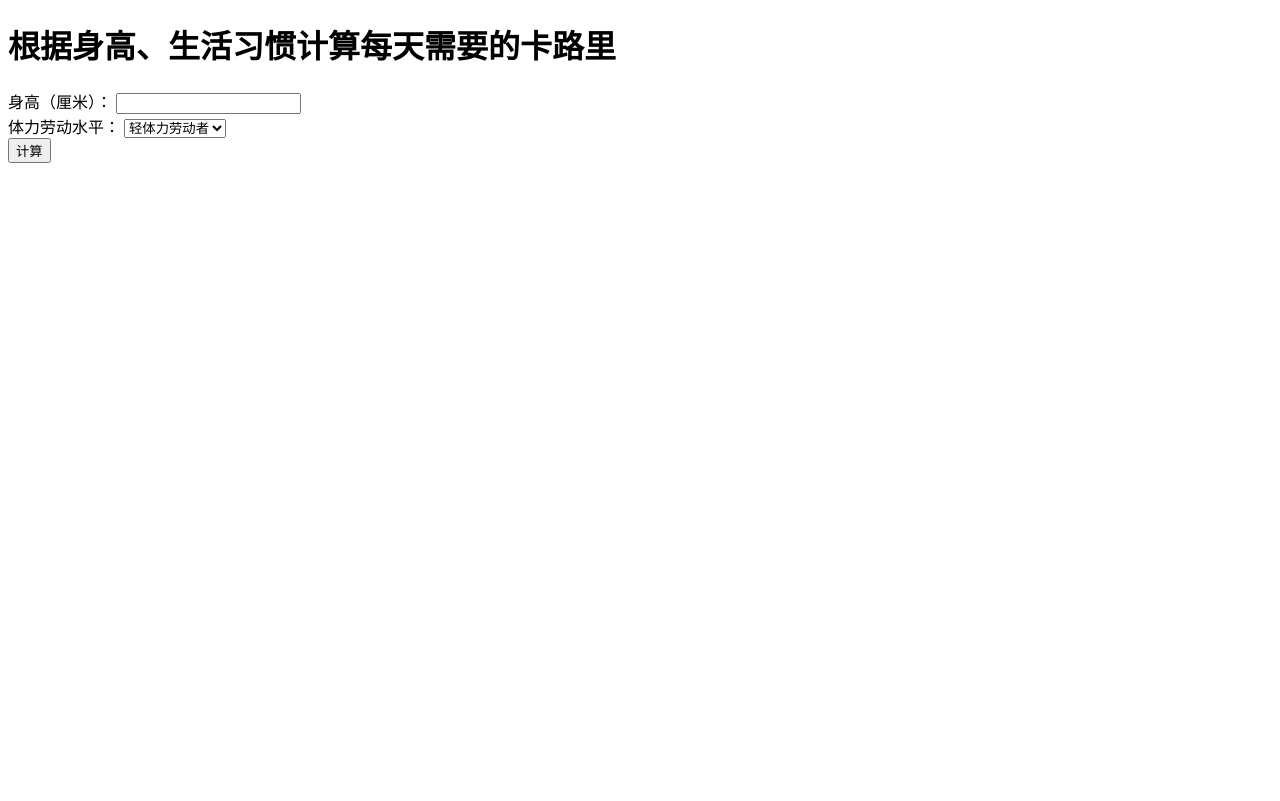
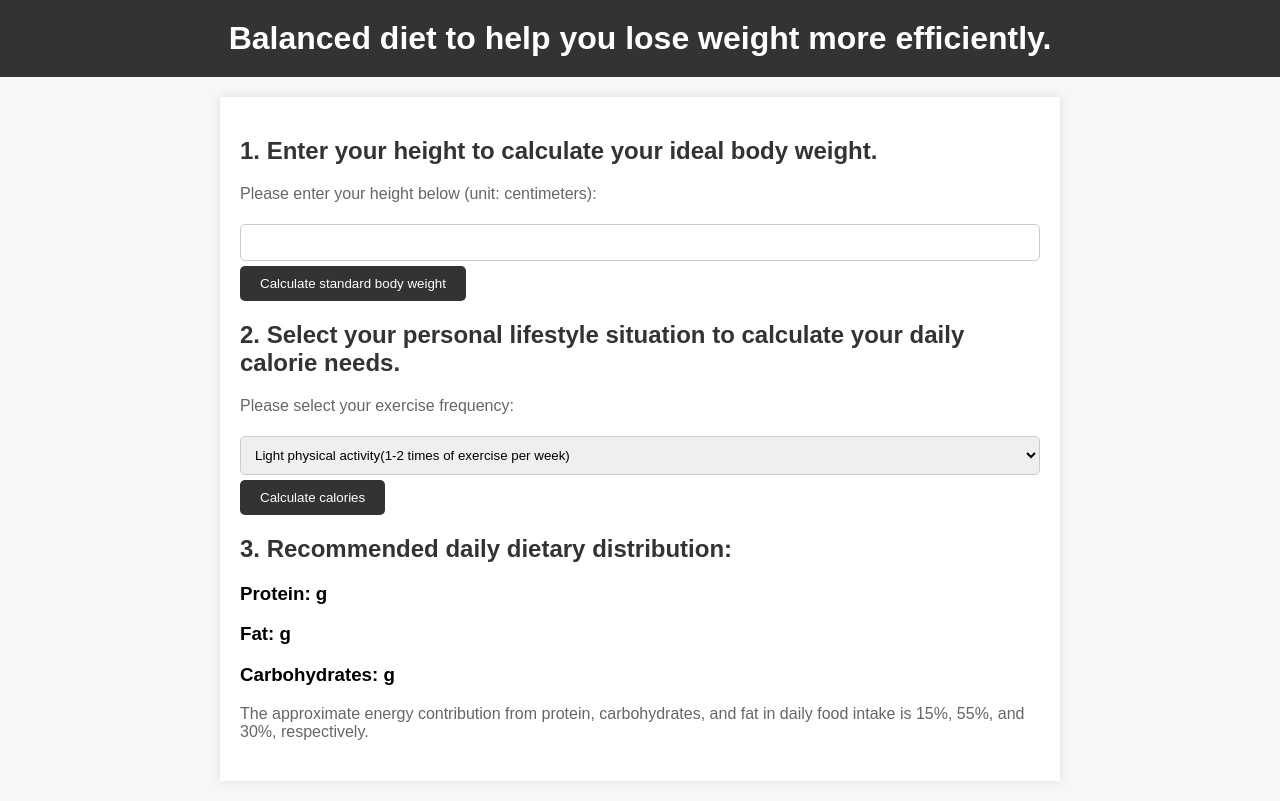
Before and after one commit to underwoodxie/first-vercel, a Flask app: page / in a window 1280 px wide. Before the commit the page ends 163 px from the top, so only its background shows below. Run offline with Flask 3, Linux system fonts and the light colour scheme.

Commit message:
更新代码

```diff
--- a/api/main.py
+++ b/api/main.py
@@ -13,5 +13,7 @@ def sitemap():
     return send_file(sitemap_file_path, mimetype='text/xml')
 
 
+
+
 if __name__ == '__main__':
     app.run(debug=True)
--- a/templates/index.html
+++ b/templates/index.html
@@ -1,26 +1,124 @@
 <!DOCTYPE html>
-<html>
+<html lang="zh-CN">
 <head>
-  <title>计算你每天所需要的卡路里</title>
+    <meta charset="UTF-8">
+    <meta name="viewport" content="width=device-width, initial-scale=1.0">
+    <meta name="description" content="Based on your personal lifestyle habits, calculate the calories you need per day, advise you on your diet, and help you lose weight easily and naturally.">
+    <title>Lose Weight Naturally and Easily - Daily Calorie Calculator.</title>
+    <link rel="canonical" href="https://caloriecounter.cn/">
 </head>
+<style>
+    body {
+        font-family: Arial, sans-serif;
+        background-color: #f7f7f7;
+        margin: 0;
+        padding: 0;
+    }
+
+    header {
+        background-color: #333;
+        color: #fff;
+        padding: 20px;
+        text-align: center;
+    }
+
+    h1 {
+        margin: 0;
+    }
+
+    main {
+        max-width: 800px;
+        margin: 20px auto;
+        padding: 20px;
+        background-color: #fff;
+        box-shadow: 0px 0px 10px rgba(0, 0, 0, 0.1);
+    }
+
+    section {
+        margin-bottom: 20px;
+    }
+
+    h2 {
+        color: #333;
+    }
+
+    p {
+        color: #666;
+        margin-top: 0;
+    }
+
+    input[type="text"],
+    select {
+        width: 100%;
+        padding: 10px;
+        margin: 5px 0;
+        border: 1px solid #ccc;
+        border-radius: 5px;
+        box-sizing: border-box;
+    }
+
+    button {
+        background-color: #333;
+        color: #fff;
+        padding: 10px 20px;
+        border: none;
+        border-radius: 5px;
+        cursor: pointer;
+        transition: background-color 0.3s;
+    }
+
+    button:hover {
+        background-color: #555;
+    }
+
+    #standardWeightResult,
+    #dailyCaloriesResult {
+        font-weight: bold;
+        margin-top: 10px;
+    }
+
+    h3 {
+        margin-top: 10px;
+    }
+
+    span {
+        color: #009688; /* Teal color */
+    }
+
+
+
+</style>
 <body>
-  <h1>根据身高、生活习惯计算每天需要的卡路里</h1>
-  <form>
-    <label for="height">身高（厘米）：</label>
-    <input type="number" id="height">
-    <br>
-    <label for="activity-level">体力劳动水平：</label>
-    <select id="activity-level">
-      <option value="light">轻体力劳动者</option>
-      <option value="moderate">中体力劳动者</option>
-      <option value="heavy">重体力劳动者</option>
-      <option value="sedentary">长期卧床</option>
+    <header>
+        <h1>Balanced diet to help you lose weight more efficiently.</h1>
+    </header>
+    <main>
+        <section>
+            <h2>1. Enter your height to calculate your ideal body weight.</h2>
+            <p>Please enter your height below (unit: centimeters):</p>
+            <input type="text" id="heightInput">
+            <button onclick="calculateStandardWeight()">Calculate standard body weight</button>
+            <p id="standardWeightResult"></p>
+        </section>
+        <section>
+            <h2>2. Select your personal lifestyle situation to calculate your daily calorie needs.</h2>
+            <p>Please select your exercise frequency:</p>
+            <select id="activityLevel">
+                <option value="light">Light physical activity(1-2 times of exercise per week)</option>
+                <option value="moderate">Moderate physical activity(3-4 times of exercise per week)</option>
+                <option value="sedentary">Sedentary lifestyle</option>
             </select>
-    <br>
-    <input type="submit" value="计算">
-  </form>
-  <br>
-  <div id="results"></div>
+            <button onclick="calculateDailyCalories()">Calculate calories</button>
+            <p id="dailyCaloriesResult"></p>
+        </section>
+        <section>
+            <h2>3. Recommended daily dietary distribution:</h2>
+            <h3>Protein:<span id="protein"></span> g</h3>
+            <h3>Fat:<span id="fat"></span> g</h3>
+            <h3>Carbohydrates: <span id="carbohydrate"></span> g</h3>
+            <p>The approximate energy contribution from protein, carbohydrates, and fat in daily food intake is 15%, 55%, and 30%, respectively.</p>
+        </section>
+    </main>
     <div style="display:none">
     <!-- Google tag (gtag.js) -->
     <script async src="https://www.googletagmanager.com/gtag/js?id=G-P1ZDL908XR"></script>
@@ -28,82 +126,47 @@
       window.dataLayer = window.dataLayer || [];
       function gtag(){dataLayer.push(arguments);}
       gtag('js', new Date());
-
       gtag('config', 'G-P1ZDL908XR');
     </script>
   </div>
     <script>
-    // 获取表单元素
-    const heightInput = document.getElementById('height');
-    const activityLevelSelect = document.getElementById('activity-level');
-    const resultsDiv = document.getElementById('results');
+        function calculateStandardWeight() {
+            const heightInput = document.getElementById('heightInput');
+            const height = parseFloat(heightInput.value);
+            if (isNaN(height)) {
+                alert('Please enter a valid height');
+                return;
+            }
+            const standardWeight = height - 105;
+            document.getElementById('standardWeightResult').textContent = `Your ideal body weight is：${standardWeight.toFixed(2)} kg`;
+        }
 
-    // 添加事件监听器
-    document.querySelector('form').addEventListener('submit', (event) => {
-      event.preventDefault();
-
-      // 获取表单数据
-      const height = heightInput.value;
-      const activityLevel = activityLevelSelect.value;
-
-      // 计算标准体重
-      const standardWeight = height - 105;
-
-      // 计算所需热量
-      let caloriesNeeded;
+        function calculateDailyCalories() {
+            const activityLevel = document.getElementById('activityLevel').value;
+            let caloriesPerKg;
             switch (activityLevel) {
                 case 'light':
-          caloriesNeeded = standardWeight * 30;
+                    caloriesPerKg = 30;
                     break;
                 case 'moderate':
-          caloriesNeeded = standardWeight * 35;
-          break;
-        case 'heavy':
-          caloriesNeeded = standardWeight * 40;
+                    caloriesPerKg = 35;
                     break;
                 case 'sedentary':
-          caloriesNeeded = standardWeight * 25;
+                    caloriesPerKg = 25;
                     break;
+                default:
+                    caloriesPerKg = 30; // 默认设为轻体力劳动者
             }
-
-      // 计算三大营养素的供能占比
-      const proteinPercentage = caloriesNeeded * 15 /100 /4;
-      const fatPercentage = caloriesNeeded * 30 /100 / 9;
-      const carbPercentage =  caloriesNeeded * 55/ 100 /4;
-
-      // 计算所需食物克数
-      const eggNeeded = proteinPercentage / 6;
-      // 每颗蛋大概油6克蛋白质
-      const milkNeeded = proteinPercentage / 6 * 200;
-      // 每200ml大概有6克蛋白质
-      const meetNeeded = proteinPercentage / 20 * 100;
-      // 每100克肉大概有17-20克蛋白质
-      const oilNeeded = fatPercentage
-
-
-      // 显示结果
-      resultsDiv.innerHTML = `
-        <h3>你的标准体重应为：${standardWeight} kg</h3>
-        <h3>每天所需热量：${caloriesNeeded} 千卡</h3>
-        <h3>建议每天三大营养素的饮食情况：</h3>
-        <ul>
-          <li>蛋白质：${proteinPercentage} 克</li>
-          <ul>
-            <li>鸡蛋：每天最多 ${eggNeeded} 个</li>
-            <li>肉：每天最多 ${meetNeeded} 克</li>
-            <li>牛奶：每天最多 ${milkNeeded} ml</li>
-          </ul>
-          <li>脂肪：${fatPercentage} 克</li>
-          <ul>
-            <li>动植物油：每天最多 ${proteinPercentage} 克</li>
-          </ul>
-          <li>碳水化合物：${carbPercentage} 克</li>
-           <ul>
-            <li>米饭：每天最多 ${carbPercentage}克</li>
-          </ul>
-        </ul>
-      `;
-    });
+            const standardWeight = parseFloat(document.getElementById('standardWeightResult').textContent.split('：')[1]);
+            const dailyCalories = standardWeight * caloriesPerKg;
+            document.getElementById('dailyCaloriesResult').textContent = `Your daily calorie requirement is：${dailyCalories.toFixed(2)} kilocalories`;
+            const protein = (dailyCalories * 0.15) / 4; // 每克蛋白质产生4千卡能量
+            const fat = (dailyCalories * 0.30) / 9; // 每克脂肪产生9千卡能量
+            const carbohydrate = (dailyCalories * 0.55) / 4; // 每克碳水化合物产生4千卡能量
+            document.getElementById('protein').textContent = protein.toFixed(2);
+            document.getElementById('fat').textContent = fat.toFixed(2);
+            document.getElementById('carbohydrate').textContent = carbohydrate.toFixed(2);
+        }
     </script>
 </body>
 </html>
```
Also changed, not shown: sitemap.xml (+4 -5 lines). Lines whose indentation alone changed are shown as unchanged.
